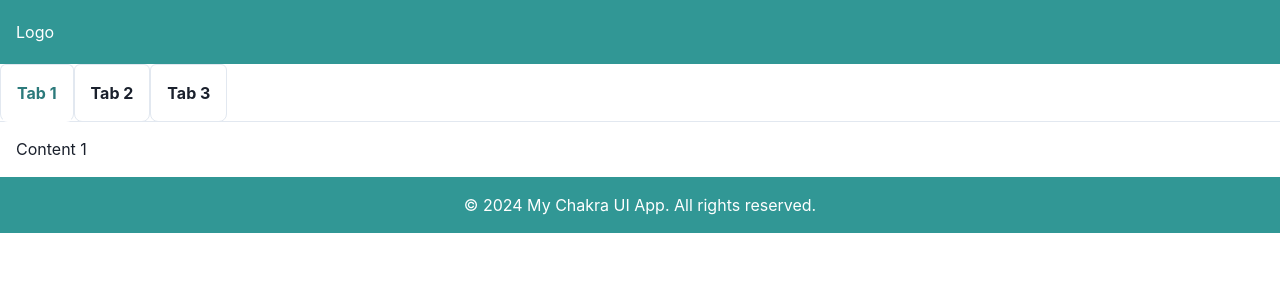
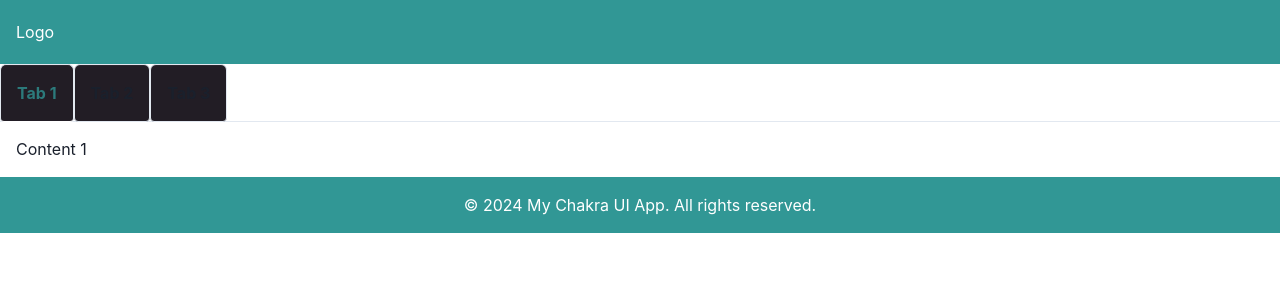
Before and after one commit to xraystyle1980/tinker-one, a React (Vite) app: page / in a window 1280 px wide. Shown: the top 300 px of the page. Built offline with nearby package versions, Linux system fonts and the light colour scheme.

Commit message:
customizing tab

```diff
--- a/src/App.jsx
+++ b/src/App.jsx
@@ -12,6 +12,7 @@ function App() {
       <Box minH="100vh" minW="100vw" display="flex" flexDirection="column">
         <Header />
         <Tabs />
+
         <Footer />
       </Box>
     </ChakraProvider>
--- a/src/theme/theme.js
+++ b/src/theme/theme.js
@@ -7,6 +7,13 @@ const tabsTheme = defineStyleConfig({
   baseStyle: {
     tab: {
       fontWeight: "bold",
+      paddingLeft: '24',
+      paddingRight: '24',
+      paddingTop: '8',
+      paddingBottom: '8',
+      background: '#221D25',
+      boxShadow: '0px 1px 0px rgba(248, 244, 252, 0.04) inset',
+      borderRadius: 4,
       _selected: {
         color: "teal.500",
         borderColor: "teal.500",
```
Also changed, not shown: src/theme/notes.html (added, +31 -0 lines).
